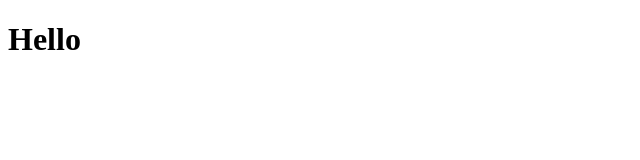
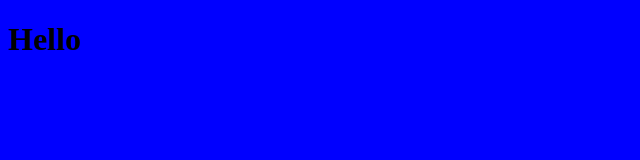
Before and after one commit to skodelab/skodelab.github.io, a plain HTML site: page index.html in a window 1280 px wide. Shown: the whole page, without its empty margins (0-640 px from the left). Drawn offline with Linux system fonts and the light colour scheme.

Commit message:
link css

```diff
--- a/index.html
+++ b/index.html
@@ -2,6 +2,7 @@
 <html>
 <head>
 	<title>Skodelab</title>
+	<link rel="stylesheet" type="text/css" href="./app.css">
 </head>
 <body>
 <h1>Hello</h1>
```
